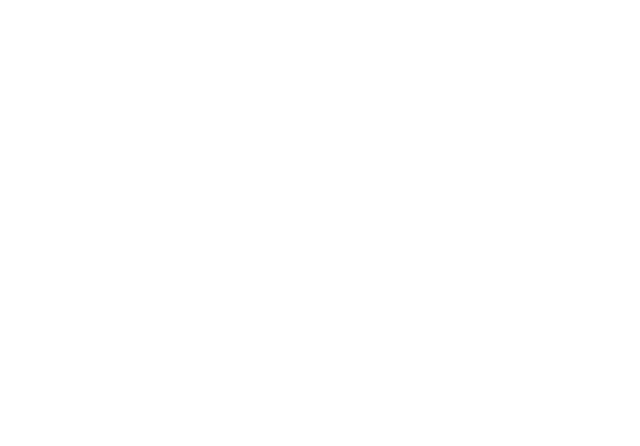
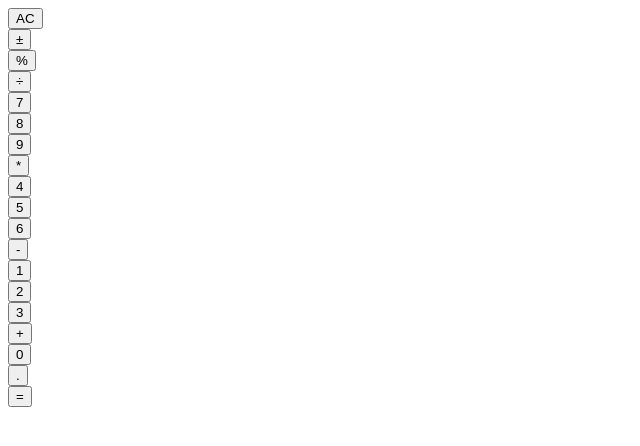
Before and after one commit to Gamzeysr/ios-Calculator, a plain HTML site: page index.html in a window 1280 px wide. Shown: the whole page, without its empty margins (0-640 px from the left). Drawn offline with Linux system fonts and the light colour scheme.

Commit message:
index.html created

```diff
--- a/index.html
+++ b/index.html
@@ -11,6 +11,28 @@
 
 <body>
     <div class="container">
+        <div id="screen"></div>
+
+        <div class="btn row1-1"><button>AC</button></div>
+        <div class="btn row1-2"><button>±</button></div>
+        <div class="btn row1-3"><button>%</button></div>
+        <div class="btn row1-4"><button>÷</button></div>
+        <div class="btn row2-1"><button>7</button></div>
+        <div class="btn row2-2"><button>8</button></div>
+        <div class="btn row2-3"><button>9</button></div>
+        <div class="btn row2-4"><button>*</button></div>
+        <div class="btn row3-1"><button>4</button></div>
+        <div class="btn row3-2"><button>5</button></div>
+        <div class="btn row3-3"><button>6</button></div>
+        <div class="btn row3-4"><button>-</button></div>
+        <div class="btn row4-1"><button>1</button></div>
+        <div class="btn row4-2"><button>2</button></div>
+        <div class="btn row4-3"><button>3</button></div>
+        <div class="btn row4-4"><button>+</button></div>
+        <div class="btn row5-1"><button>0</button></div>
+        <div class="btn row5-2"><button>.</button></div>
+        <div class="btn row5-3"><button>=</button></div>
+
 
     </div>
 
```
